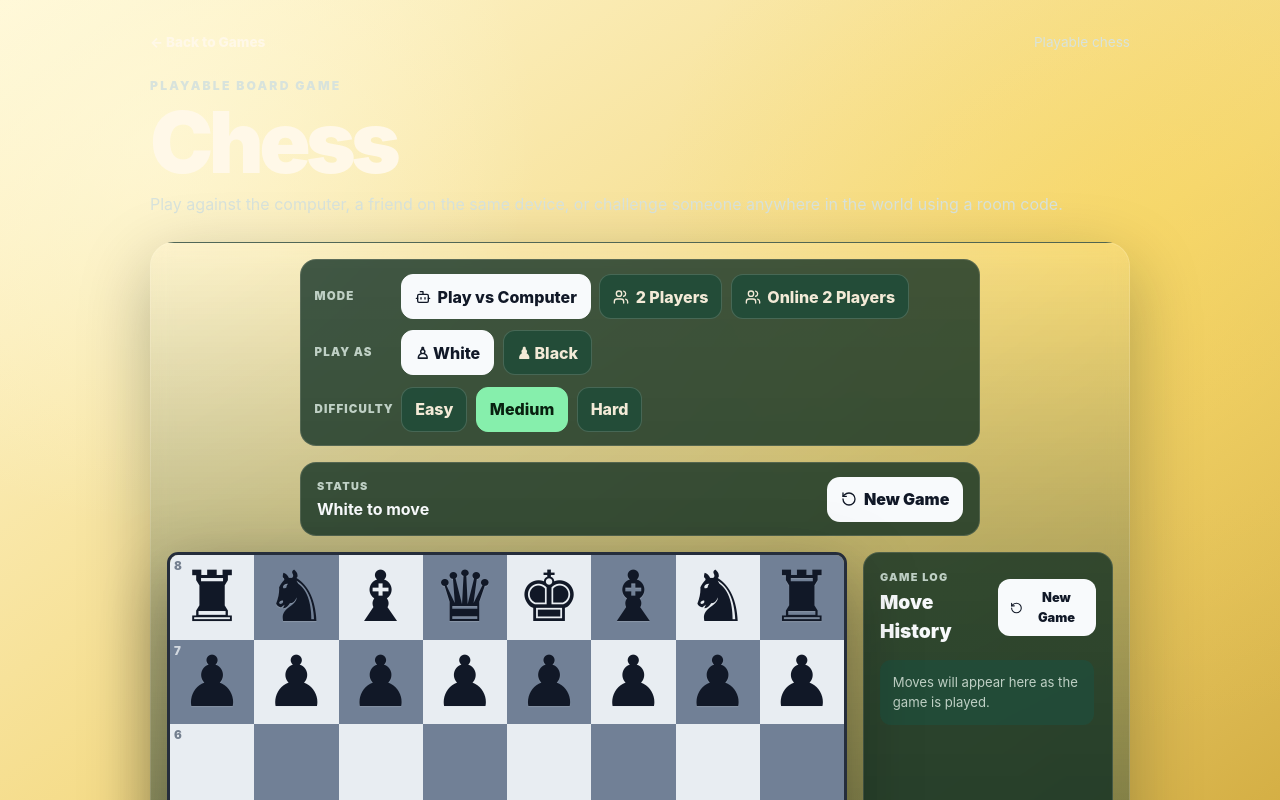
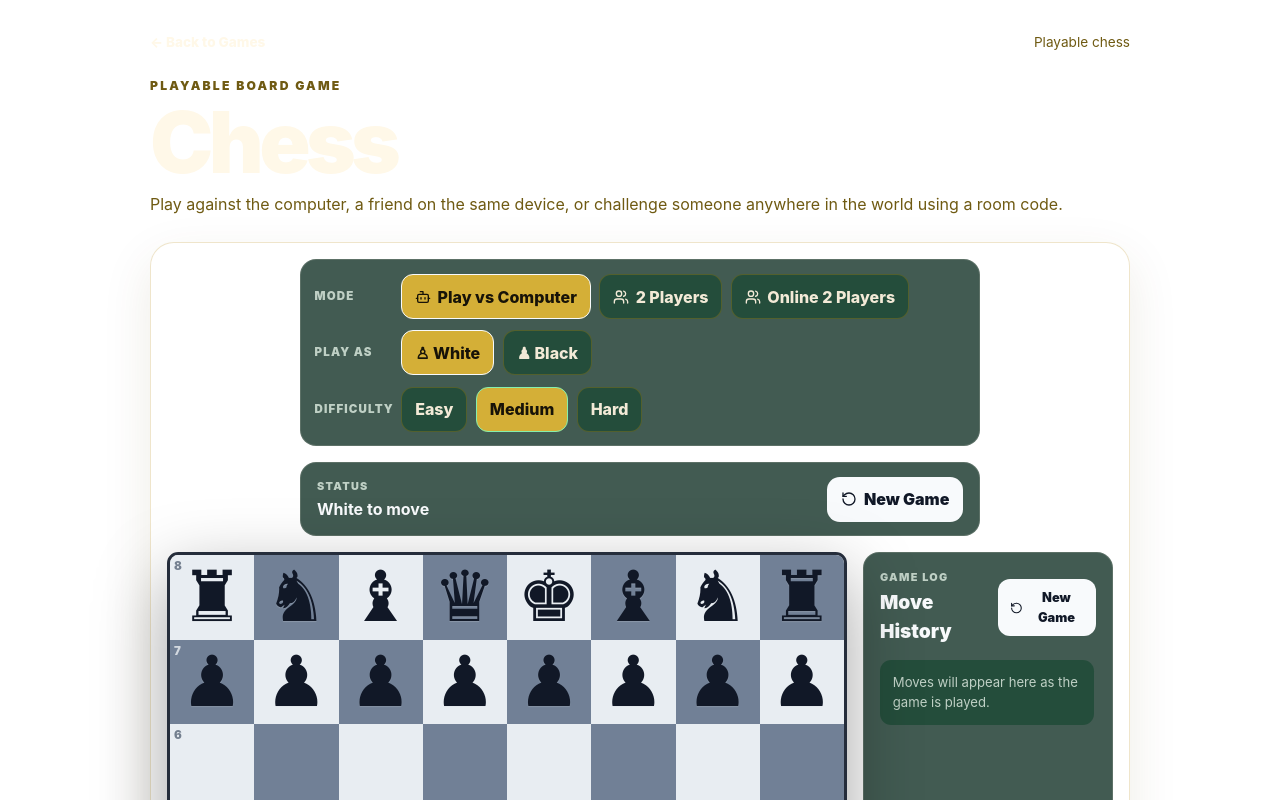
Before and after one commit to arunyadav-214/learning-website, a Next.js app: page /games/chess in a window 1280 px wide. Shown: the top 800 px of the page. Built offline with nearby package versions, Linux system fonts and the light colour scheme.

Commit message:
Apply white and gold chess theme

```diff
--- a/app/globals.css
+++ b/app/globals.css
@@ -1495,10 +1495,7 @@ body {
 .chess-page {
   min-height:100vh;
   padding:2rem 1rem 4rem;
-  background:
-    radial-gradient(circle at 12% 10%, rgba(255,250,220,.62), transparent 24rem),
-    radial-gradient(circle at 88% 18%, rgba(255,215,64,.32), transparent 30rem),
-    linear-gradient(145deg,#fff8d8 0%,#f3d77b 44%,#b88a12 100%);
+  background:#ffffff;
 }
 .chess-wrap { width:min(980px,100%); margin:0 auto; }
 .chess-topbar {
@@ -1519,10 +1516,9 @@ body {
 .chess-shell {
   padding:1rem;
   border-radius:1.5rem;
-  border:1px solid rgba(255,248,232,.18);
-  background:linear-gradient(180deg,rgba(255,248,232,.12),rgba(20,54,41,.9));
-  box-shadow:0 24px 70px rgba(5,20,14,.28);
-  backdrop-filter:blur(10px);
+  border:1px solid rgba(180,138,18,.22);
+  background:#ffffff;
+  box-shadow:0 18px 50px rgba(90,64,0,.10);
 }
 .chess-status {
   width:min(680px,100%);
@@ -1874,3 +1870,37 @@ body {
     font-size:.74rem;
   }
 }
+
+
+/* Chess white + gold theme */
+.chess-page .chess-topbar,
+.chess-page .chess-hero,
+.chess-page .chess-help,
+.chess-page .chess-status,
+.chess-page .chess-history,
+.chess-page .chess-controls,
+.chess-page .chess-panel {
+  color:#2a2207;
+}
+
+.chess-page .chess-hero p,
+.chess-page .chess-help,
+.chess-page .chess-topbar {
+  color:#6f5a12;
+}
+
+.chess-page button {
+  border-color:rgba(180,138,18,.32);
+}
+
+.chess-page button.active,
+.chess-page button:hover {
+  background:#d4af37;
+  color:#171308;
+}
+
+.chess-page input {
+  border-color:rgba(180,138,18,.30) !important;
+  background:#fffdf6 !important;
+  color:#2a2207 !important;
+}
```
